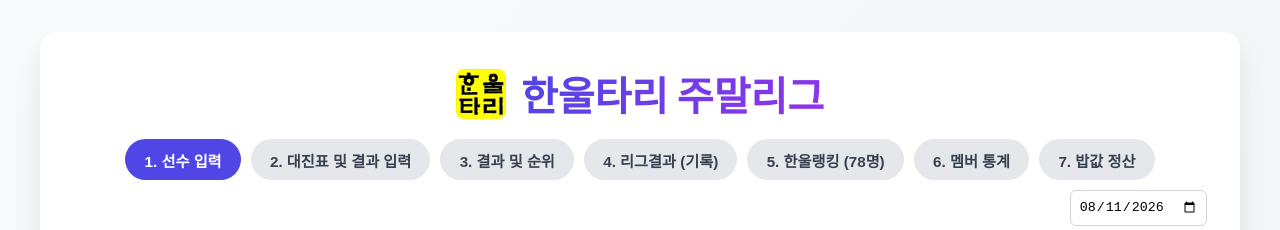
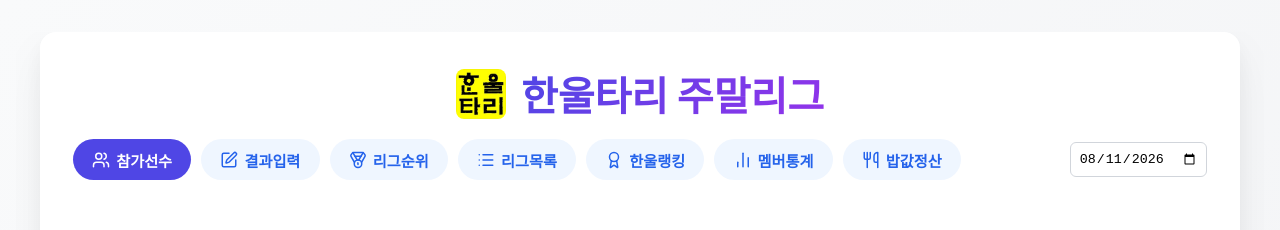
Before and after one commit to eDongju/hanultari-league, a React (Vite) app: page / in a window 1280 px wide. Shown: the top 230 px of the page. Built offline with nearby package versions, Linux system fonts and the light colour scheme; no server answers; the database is empty.

Commit message:
Feat: 탭 메뉴 이름 및 아이콘 변경, 밥값 정산 데이터 로컬스토리지 유지 기능 추가

```diff
--- a/src/App.tsx
+++ b/src/App.tsx
@@ -1,5 +1,5 @@
 import { useState, useEffect, useMemo, useRef } from 'react';
-import { Camera, Plus, Trash2, ArrowUpDown, X, User } from 'lucide-react';
+import { Camera, Plus, Trash2, ArrowUpDown, X, User, Users, Edit, Medal, List, Award, BarChart2, Utensils } from 'lucide-react';
 import './index.css';
 import membersData from './members.json';
 import { collection, doc, onSnapshot, setDoc, deleteDoc, writeBatch } from 'firebase/firestore';
@@ -513,13 +513,13 @@ function App() {
           </div>
           <div style={{ display: 'flex', justifyContent: 'center', flexWrap: 'wrap', gap: '10px', marginTop: '1rem', alignItems: 'center' }}>
             {/* 새로운 주말리그용 탭 4개 */}
-            <button onClick={() => handleTabChange('playerSetup')} style={{ padding: '0.6rem 1.2rem', fontSize: '0.95rem', borderRadius: '25px', border: 'none', cursor: 'pointer', fontWeight: 'bold', background: activeTab === 'playerSetup' ? 'var(--primary)' : '#E5E7EB', color: activeTab === 'playerSetup' ? 'white' : '#374151' }}>1. 선수 입력</button>
-            <button onClick={() => handleTabChange('matchInput')} style={{ padding: '0.6rem 1.2rem', fontSize: '0.95rem', borderRadius: '25px', border: 'none', cursor: 'pointer', fontWeight: 'bold', background: activeTab === 'matchInput' ? 'var(--primary)' : '#E5E7EB', color: activeTab === 'matchInput' ? 'white' : '#374151' }}>2. 대진표 및 결과 입력</button>
-            <button onClick={() => handleTabChange('rankings')} style={{ padding: '0.6rem 1.2rem', fontSize: '0.95rem', borderRadius: '25px', border: 'none', cursor: 'pointer', fontWeight: 'bold', background: activeTab === 'rankings' ? 'var(--primary)' : '#E5E7EB', color: activeTab === 'rankings' ? 'white' : '#374151' }}>3. 결과 및 순위</button>
-            <button onClick={() => handleTabChange('history')} style={{ padding: '0.6rem 1.2rem', fontSize: '0.95rem', borderRadius: '25px', border: 'none', cursor: 'pointer', fontWeight: 'bold', background: activeTab === 'history' ? 'var(--primary)' : '#E5E7EB', color: activeTab === 'history' ? 'white' : '#374151' }}>4. 리그결과 (기록)</button>
-            <button onClick={() => handleTabChange('members')} style={{ padding: '0.6rem 1.2rem', fontSize: '0.95rem', borderRadius: '25px', border: 'none', cursor: 'pointer', fontWeight: 'bold', background: activeTab === 'members' ? 'var(--primary)' : '#E5E7EB', color: activeTab === 'members' ? 'white' : '#374151' }}>5. 한울랭킹 ({allMembers.length}명)</button>
-            <button onClick={() => handleTabChange('stats')} style={{ padding: '0.6rem 1.2rem', fontSize: '0.95rem', borderRadius: '25px', border: 'none', cursor: 'pointer', fontWeight: 'bold', background: activeTab === 'stats' ? 'var(--primary)' : '#E5E7EB', color: activeTab === 'stats' ? 'white' : '#374151' }}>6. 멤버 통계</button>
-            <button onClick={() => handleTabChange('meal')} style={{ padding: '0.6rem 1.2rem', fontSize: '0.95rem', borderRadius: '25px', border: 'none', cursor: 'pointer', fontWeight: 'bold', background: activeTab === 'meal' ? 'var(--primary)' : '#E5E7EB', color: activeTab === 'meal' ? 'white' : '#374151' }}>7. 밥값 정산</button>
+            <button onClick={() => handleTabChange('playerSetup')} style={{ display: 'flex', alignItems: 'center', gap: '6px', padding: '0.6rem 1.2rem', fontSize: '0.95rem', borderRadius: '25px', border: 'none', cursor: 'pointer', fontWeight: 'bold', background: activeTab === 'playerSetup' ? 'var(--primary)' : '#EFF6FF', color: activeTab === 'playerSetup' ? 'white' : '#2563EB' }}><Users size={18} /> 참가선수</button>
+            <button onClick={() => handleTabChange('matchInput')} style={{ display: 'flex', alignItems: 'center', gap: '6px', padding: '0.6rem 1.2rem', fontSize: '0.95rem', borderRadius: '25px', border: 'none', cursor: 'pointer', fontWeight: 'bold', background: activeTab === 'matchInput' ? 'var(--primary)' : '#EFF6FF', color: activeTab === 'matchInput' ? 'white' : '#2563EB' }}><Edit size={18} /> 결과입력</button>
+            <button onClick={() => handleTabChange('rankings')} style={{ display: 'flex', alignItems: 'center', gap: '6px', padding: '0.6rem 1.2rem', fontSize: '0.95rem', borderRadius: '25px', border: 'none', cursor: 'pointer', fontWeight: 'bold', background: activeTab === 'rankings' ? 'var(--primary)' : '#EFF6FF', color: activeTab === 'rankings' ? 'white' : '#2563EB' }}><Medal size={18} /> 리그순위</button>
+            <button onClick={() => handleTabChange('history')} style={{ display: 'flex', alignItems: 'center', gap: '6px', padding: '0.6rem 1.2rem', fontSize: '0.95rem', borderRadius: '25px', border: 'none', cursor: 'pointer', fontWeight: 'bold', background: activeTab === 'history' ? 'var(--primary)' : '#EFF6FF', color: activeTab === 'history' ? 'white' : '#2563EB' }}><List size={18} /> 리그목록</button>
+            <button onClick={() => handleTabChange('members')} style={{ display: 'flex', alignItems: 'center', gap: '6px', padding: '0.6rem 1.2rem', fontSize: '0.95rem', borderRadius: '25px', border: 'none', cursor: 'pointer', fontWeight: 'bold', background: activeTab === 'members' ? 'var(--primary)' : '#EFF6FF', color: activeTab === 'members' ? 'white' : '#2563EB' }}><Award size={18} /> 한울랭킹</button>
+            <button onClick={() => handleTabChange('stats')} style={{ display: 'flex', alignItems: 'center', gap: '6px', padding: '0.6rem 1.2rem', fontSize: '0.95rem', borderRadius: '25px', border: 'none', cursor: 'pointer', fontWeight: 'bold', background: activeTab === 'stats' ? 'var(--primary)' : '#EFF6FF', color: activeTab === 'stats' ? 'white' : '#2563EB' }}><BarChart2 size={18} /> 멤버통계</button>
+            <button onClick={() => handleTabChange('meal')} style={{ display: 'flex', alignItems: 'center', gap: '6px', padding: '0.6rem 1.2rem', fontSize: '0.95rem', borderRadius: '25px', border: 'none', cursor: 'pointer', fontWeight: 'bold', background: activeTab === 'meal' ? 'var(--primary)' : '#EFF6FF', color: activeTab === 'meal' ? 'white' : '#2563EB' }}><Utensils size={18} /> 밥값정산</button>
 
             <div style={{ marginLeft: 'auto', display: 'flex', alignItems: 'center', gap: '10px' }}>
               {currentSessionId && (
--- a/src/components/MealCalculator.tsx
+++ b/src/components/MealCalculator.tsx
@@ -1,4 +1,4 @@
-import { useState, useMemo } from 'react';
+import { useState, useMemo, useEffect } from 'react';
 import combinations from '../data/combinations.json';
 import { type Member, ProfileImage } from '../App';
 
@@ -25,14 +25,53 @@ export default function MealCalculator({
   matchOverrides,
   bracketOption
 }: MealCalculatorProps) {
-  const [selectedSessions, setSelectedSessions] = useState<string[]>(['current']);
-  const [eatingMembers, setEatingMembers] = useState<string[]>([]); // id array
-  const [totalCost, setTotalCost] = useState<string>('');
-  const [coffeeCost, setCoffeeCost] = useState<string>('');
-  const [costGap, setCostGap] = useState<number>(1000); // 갭 설정 기본값 1000원
+  const [selectedSessions, setSelectedSessions] = useState<string[]>(() => {
+    const saved = localStorage.getItem('meal_selectedSessions');
+    return saved ? JSON.parse(saved) : ['current'];
+  });
+  const [eatingMembers, setEatingMembers] = useState<string[]>(() => {
+    const saved = localStorage.getItem('meal_eatingMembers');
+    return saved ? JSON.parse(saved) : [];
+  });
+  const [totalCost, setTotalCost] = useState<string>(() => {
+    return localStorage.getItem('meal_totalCost') || '';
+  });
+  const [coffeeCost, setCoffeeCost] = useState<string>(() => {
+    return localStorage.getItem('meal_coffeeCost') || '';
+  });
+  const [costGap, setCostGap] = useState<number>(() => {
+    const saved = localStorage.getItem('meal_costGap');
+    return saved ? JSON.parse(saved) : 1000;
+  });
 
   // 최초 한 번만 디폴트로 모두 식사한다고 설정하기 위한 플래그
-  const [initializedEaters, setInitializedEaters] = useState(false);
+  const [initializedEaters, setInitializedEaters] = useState(() => {
+    return localStorage.getItem('meal_initializedEaters') === 'true';
+  });
+
+  useEffect(() => {
+    localStorage.setItem('meal_selectedSessions', JSON.stringify(selectedSessions));
+  }, [selectedSessions]);
+
+  useEffect(() => {
+    localStorage.setItem('meal_eatingMembers', JSON.stringify(eatingMembers));
+  }, [eatingMembers]);
+
+  useEffect(() => {
+    localStorage.setItem('meal_totalCost', totalCost);
+  }, [totalCost]);
+
+  useEffect(() => {
+    localStorage.setItem('meal_coffeeCost', coffeeCost);
+  }, [coffeeCost]);
+
+  useEffect(() => {
+    localStorage.setItem('meal_costGap', JSON.stringify(costGap));
+  }, [costGap]);
+
+  useEffect(() => {
+    localStorage.setItem('meal_initializedEaters', String(initializedEaters));
+  }, [initializedEaters]);
 
   const currentSessionData = useMemo(() => {
     return {
```
